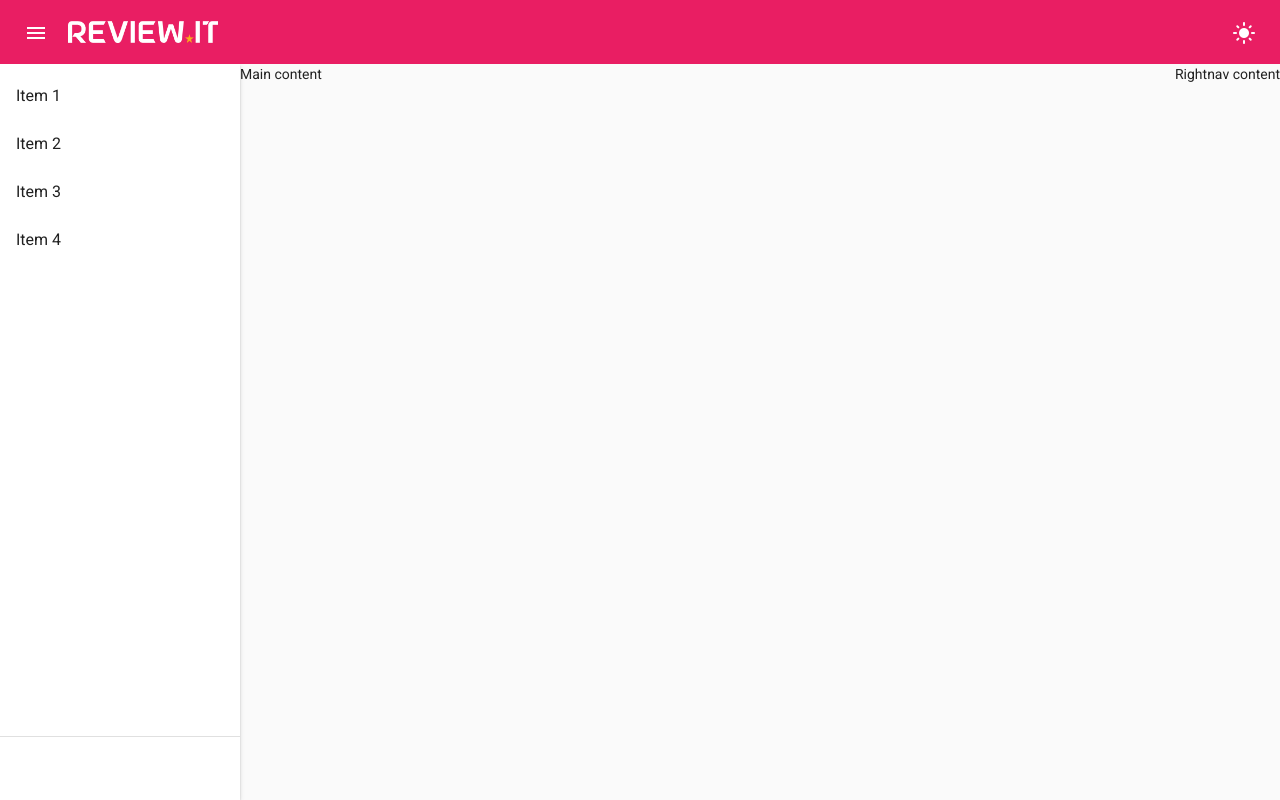
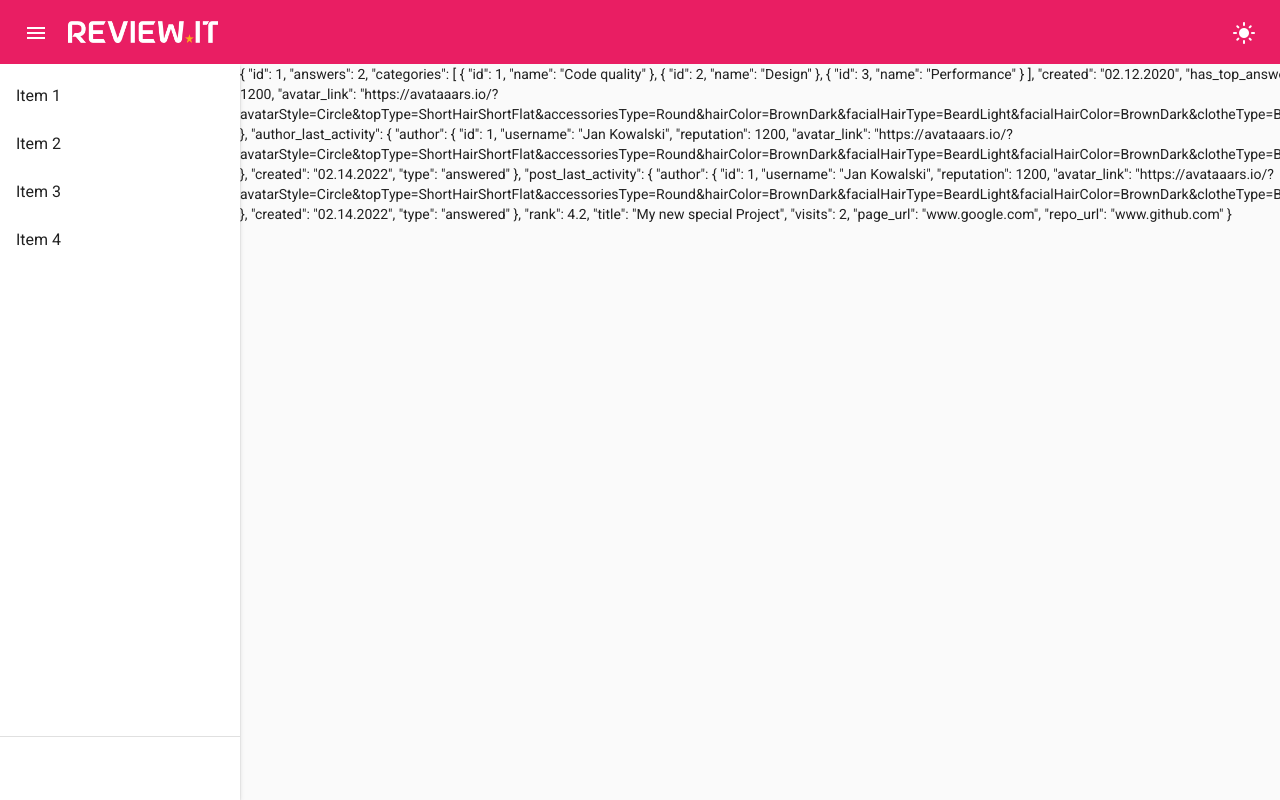
Before and after one commit to PabloCSScobar/ReviewIT, an Angular app: page / in a window 1280 px wide. Built offline with nearby package versions, Linux system fonts and the light colour scheme.

Commit message:
add post info

```diff
--- /dev/null
+++ b/src/app/components/post/models/post-category.ts
@@ -0,0 +1,4 @@
+export type PostCategory = {
+  id: number;
+  name: string;
+};
--- /dev/null
+++ b/src/app/components/post/models/post-user.ts
@@ -0,0 +1,6 @@
+export type PostUser = {
+  id: number;
+  reputation: number;
+  username: string;
+  avatar_link: string;
+};
--- /dev/null
+++ b/src/app/components/post/models/post.ts
@@ -0,0 +1,20 @@
+import { PostActivity } from './post-activity';
+import { PostCategory } from './post-category';
+import { PostUser } from './post-user';
+
+export type Post = {
+  id: number;
+  created: string;
+  title: string;
+  description: string;
+  page_url: string;
+  repo_url: string;
+  rank: number;
+  visits: number;
+  has_top_answer: boolean;
+  author: PostUser;
+  author_last_activity: PostActivity;
+  post_last_activity: PostActivity;
+  answers: number;
+  categories: PostCategory[];
+};
--- /dev/null
+++ b/src/app/components/post/post-list/post-list.component.ts
@@ -0,0 +1,14 @@
+import { Component, Input, OnInit } from '@angular/core';
+import { CommonModule } from '@angular/common';
+
+@Component({
+  selector: 'app-post-list',
+  standalone: true,
+  imports: [CommonModule],
+  template: ` <p *ngFor="let post of posts">{{ post | json }}</p> `,
+  styles: [],
+})
+export class PostListComponent {
+  @Input() posts!: any[];
+  constructor() {}
+}
--- a/src/app/routes/post-list/post-list.component.ts
+++ b/src/app/routes/post-list/post-list.component.ts
@@ -1,20 +1,79 @@
 import { Component, OnInit } from '@angular/core';
 import { CommonModule } from '@angular/common';
 import { NavigationComponent } from '../../components/main-layout/navigation/navigation.component';
+import { PostListComponent } from '../../components/post/post-list/post-list.component';
+import { Post } from '../../components/post/models/post';
 
 @Component({
   selector: 'app-post-list-container',
   standalone: true,
-  imports: [CommonModule, NavigationComponent],
+  imports: [CommonModule, NavigationComponent, PostListComponent],
   template: `
     <app-navigation>
-      <div main-content>Main content</div>
+      <div main-content><app-post-list [posts]="posts"></app-post-list></div>
       <div rightnav-content>Rightnav content</div>
     </app-navigation>
   `,
   styles: [],
 })
 export class PostListContainerComponent implements OnInit {
+  posts: Post[] = [
+    {
+      id: 1,
+      answers: 2,
+      categories: [
+        {
+          id: 1,
+          name: 'Code quality',
+        },
+        {
+          id: 2,
+          name: 'Design',
+        },
+        {
+          id: 3,
+          name: 'Performance',
+        },
+      ],
+      created: '02.12.2020',
+      has_top_answer: true,
+      description: 'Lorem test impsum test',
+      author: {
+        id: 1,
+        username: 'Jan Kowalski',
+        reputation: 1200,
+        avatar_link:
+          'https://avataaars.io/?avatarStyle=Circle&topType=ShortHairShortFlat&accessoriesType=Round&hairColor=BrownDark&facialHairType=BeardLight&facialHairColor=BrownDark&clotheType=BlazerSweater&eyeType=WinkWacky&eyebrowType=AngryNatural&mouthType=Concerned&skinColor=Yellow',
+      },
+      author_last_activity: {
+        author: {
+          id: 1,
+          username: 'Jan Kowalski',
+          reputation: 1200,
+          avatar_link:
+            'https://avataaars.io/?avatarStyle=Circle&topType=ShortHairShortFlat&accessoriesType=Round&hairColor=BrownDark&facialHairType=BeardLight&facialHairColor=BrownDark&clotheType=BlazerSweater&eyeType=WinkWacky&eyebrowType=AngryNatural&mouthType=Concerned&skinColor=Yellow',
+        },
+        created: '02.14.2022',
+        type: 'answered',
+      },
+      post_last_activity: {
+        author: {
+          id: 1,
+          username: 'Jan Kowalski',
+          reputation: 1200,
+          avatar_link:
+            'https://avataaars.io/?avatarStyle=Circle&topType=ShortHairShortFlat&accessoriesType=Round&hairColor=BrownDark&facialHairType=BeardLight&facialHairColor=BrownDark&clotheType=BlazerSweater&eyeType=WinkWacky&eyebrowType=AngryNatural&mouthType=Concerned&skinColor=Yellow',
+        },
+        created: '02.14.2022',
+        type: 'answered',
+      },
+      rank: 4.2,
+      title: 'My new special Project',
+      visits: 2,
+      page_url: 'www.google.com',
+      repo_url: 'www.github.com',
+    },
+  ];
   constructor() {}
 
   ngOnInit(): void {}
```
Also changed, not shown: src/app/components/post/models/post-activity.ts (added, +9 -0 lines), src/app/components/theme/theme.module.ts (added, +11 -0 lines), 1 other file (tests, documents, lock files or other folders).
